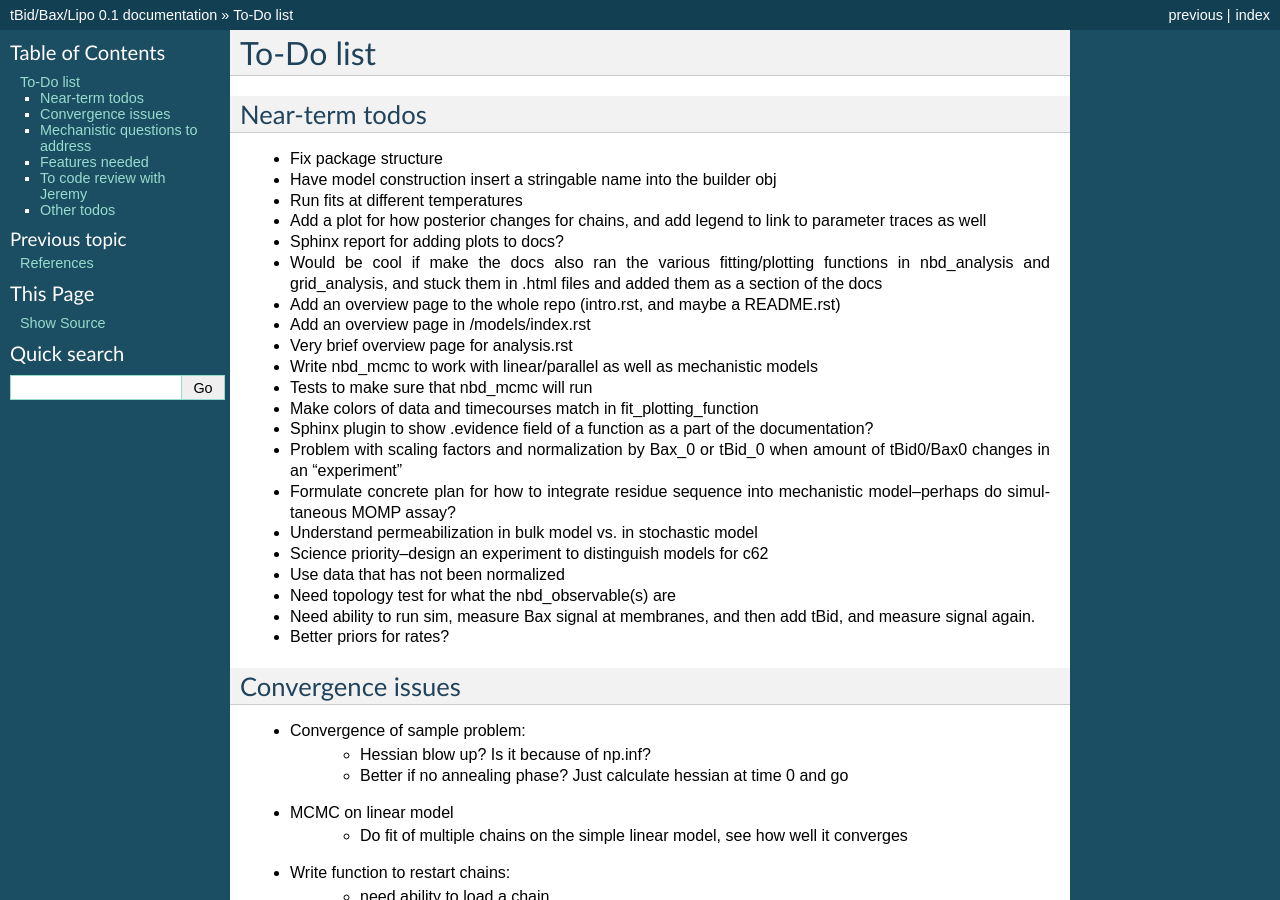
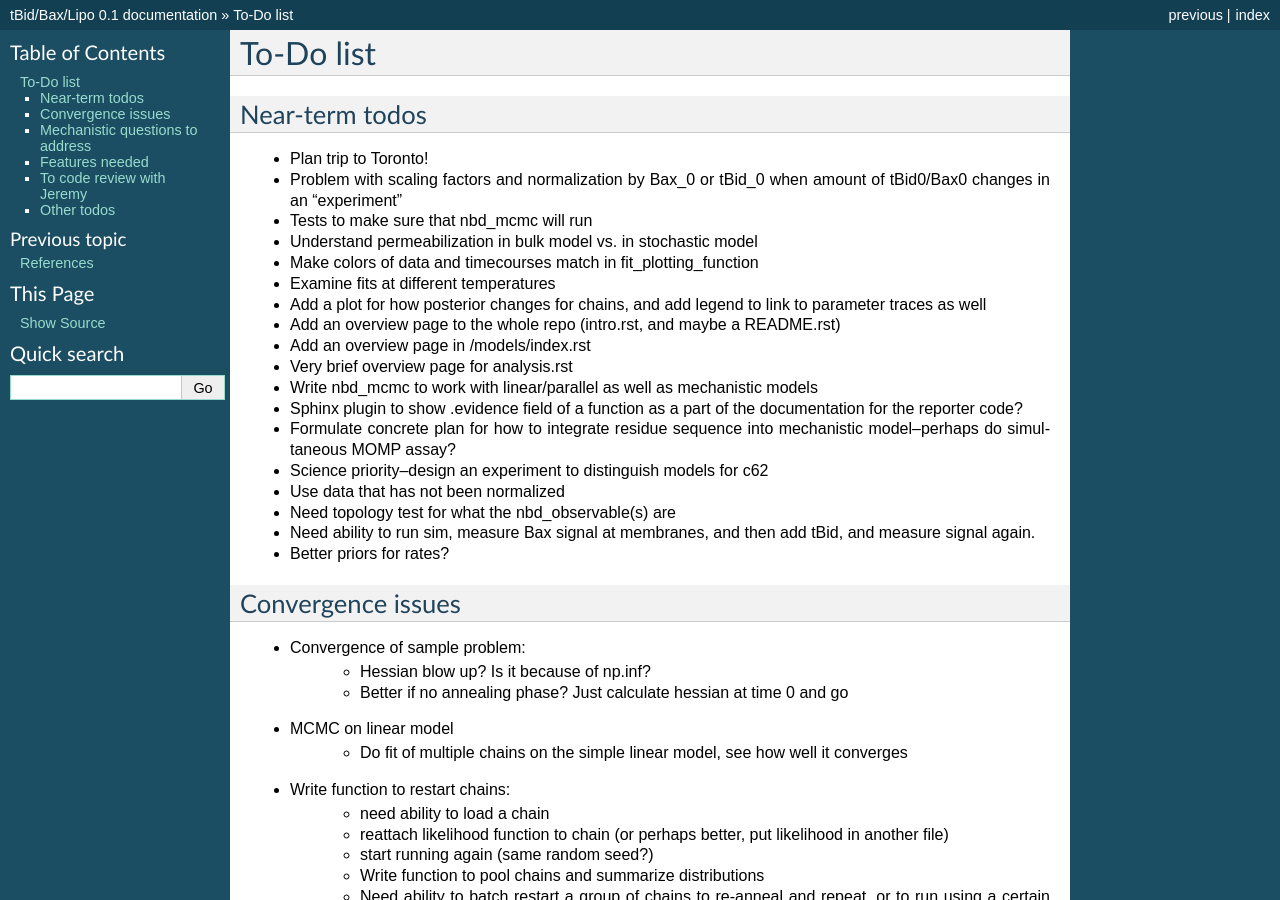
Before and after one commit to johnbachman/tBidBaxLipo, a Sphinx documentation site: the page built from doc/todo.rst, in a window 1280 px wide and 900 px high. Built offline with Sphinx 7.4.7, drawn with Linux system fonts in a browser that asks for light colours; formulas are drawn with MathJax 3; some of the changed text lies outside the part shown.

Commit message:
Updates to todos

```diff
--- a/doc/todo.rst
+++ b/doc/todo.rst
@@ -4,33 +4,29 @@ To-Do list
 Near-term todos
 ---------------
 
-* Fix package structure
-* Have model construction insert a stringable name into the builder obj
+* Plan trip to Toronto!
+* Problem with scaling factors and normalization by Bax_0 or tBid_0 when amount
+  of tBid0/Bax0 changes in an "experiment"
+* Tests to make sure that nbd_mcmc will run
+* Understand permeabilization in bulk model vs. in stochastic model
 
-* Run fits at different temperatures
+* Make colors of data and timecourses match in fit_plotting_function
+
+
+* Examine fits at different temperatures
 * Add a plot for how posterior changes for chains, and add legend to link to
   parameter traces as well
-
-* Sphinx report for adding plots to docs?
-* Would be cool if make the docs also ran the various fitting/plotting
-  functions in nbd_analysis and grid_analysis, and stuck them in .html files
-  and added them as a section of the docs
 
 * Add an overview page to the whole repo (intro.rst, and maybe a README.rst)
 * Add an overview page in /models/index.rst
 * Very brief overview page for analysis.rst
 
 * Write nbd_mcmc to work with linear/parallel as well as mechanistic models
-* Tests to make sure that nbd_mcmc will run
 
-* Make colors of data and timecourses match in fit_plotting_function
 * Sphinx plugin to show .evidence field of a function as a part of the
-  documentation?
-* Problem with scaling factors and normalization by Bax_0 or tBid_0 when amount
-  of tBid0/Bax0 changes in an "experiment"
+  documentation for the reporter code?
 * Formulate concrete plan for how to integrate residue sequence into
   mechanistic model--perhaps do simultaneous MOMP assay?
-* Understand permeabilization in bulk model vs. in stochastic model
 * Science priority--design an experiment to distinguish models for c62
 * Use data that has not been normalized
 * Need topology test for what the nbd_observable(s) are
```
Also changed, not shown: 1 other file.
